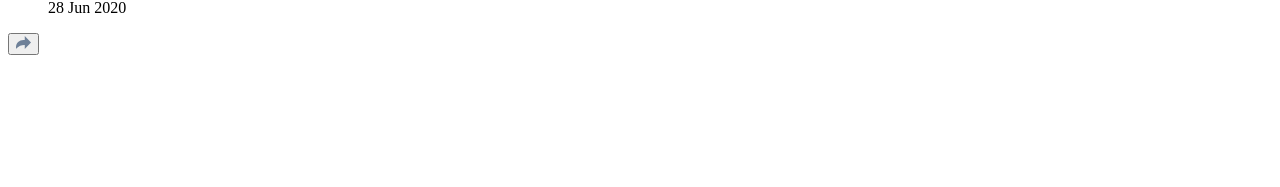
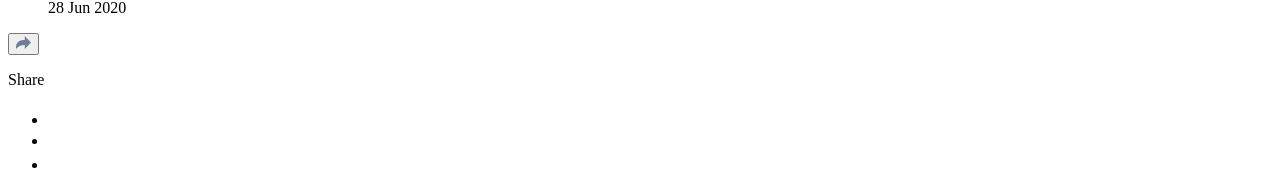
Before and after one commit to Remy349/article-preview-component, a React (Vite) app: page / in a window 1280 px wide. Shown: the part 871-1058 px from the top of the page. Before the commit the page ends 934 px from the top, so only its background shows below. Built offline with nearby package versions, Linux system fonts and the light colour scheme; the HTML template or start-up script is replaced by a standard one.

Commit message:
Added active state structure without styles

```diff
--- a/src/App.jsx
+++ b/src/App.jsx
@@ -2,6 +2,10 @@ import React from 'react'
 
 import drawersImg from './images/drawers.jpg'
 import michelleAvatar from './images/avatar-michelle.jpg'
+
+import facebookIcon from './images/icon-facebook.svg'
+import twitterIcon from './images/icon-twitter.svg'
+import pinterestIcon from './images/icon-pinterest.svg'
 
 const App = () => {
   return (
@@ -49,6 +53,47 @@ const App = () => {
                   />
                 </svg>
               </button>
+              <div className='article__card-content_share_links'>
+                <p className='article__card-content_share_links_text'>Share</p>
+                <ul className='article__card-content_share_links_list'>
+                  <li className='article__card-content_share_links_item'>
+                    <a
+                      href='#'
+                      className='article__card-content_share_links_link'
+                    >
+                      <img
+                        className='article__card-content_share_links_icon'
+                        src={facebookIcon}
+                        alt='Facebook Icon'
+                      />
+                    </a>
+                  </li>
+                  <li className='article__card-content_share_links_item'>
+                    <a
+                      href='#'
+                      className='article__card-content_share_links_link'
+                    >
+                      <img
+                        className='article__card-content_share_links_icon'
+                        src={twitterIcon}
+                        alt='Twitter Icon'
+                      />
+                    </a>
+                  </li>
+                  <li className='article__card-content_share_links_item'>
+                    <a
+                      href='#'
+                      className='article__card-content_share_links_link'
+                    >
+                      <img
+                        className='article__card-content_share_links_icon'
+                        src={pinterestIcon}
+                        alt='Pinterest Icon'
+                      />
+                    </a>
+                  </li>
+                </ul>
+              </div>
             </div>
           </div>
         </div>
```
